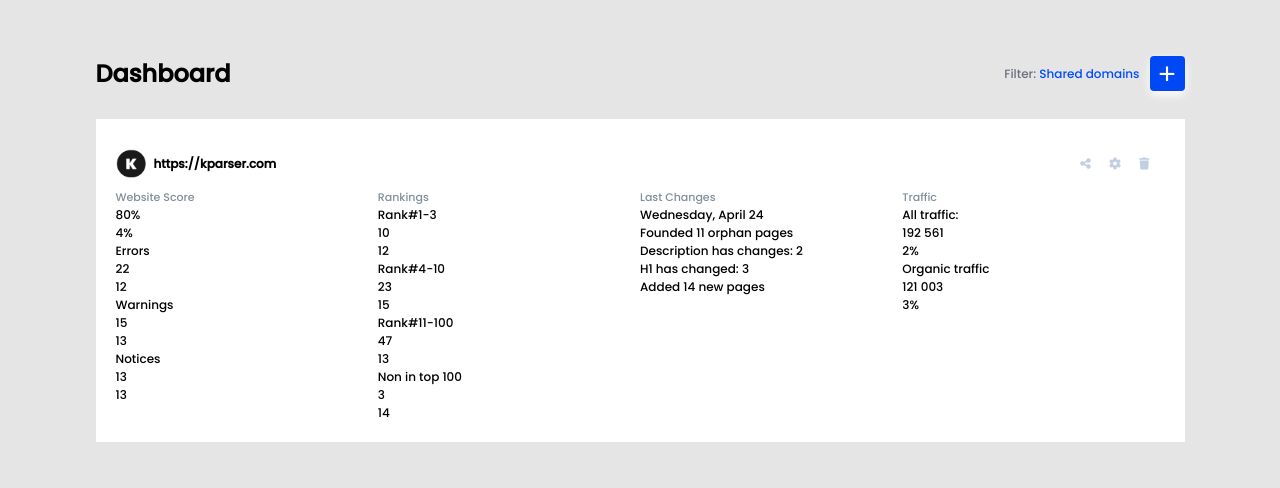
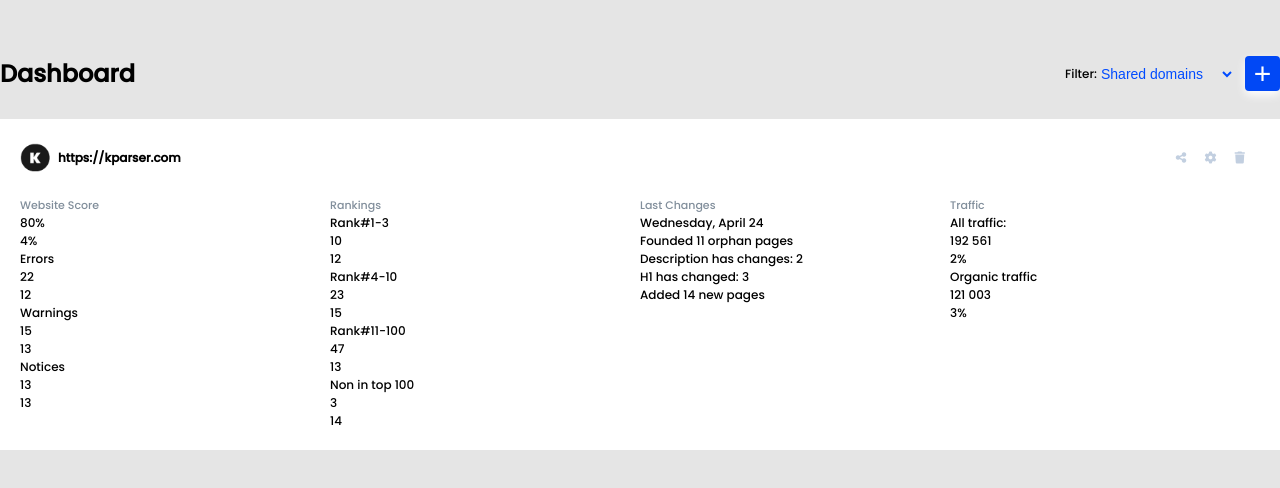
Before and after one commit to D-our/HW_15_FINAL, a plain HTML site: page index.html in a window 1280 px wide. Drawn offline with Linux system fonts and the light colour scheme.

Commit message:
Add files via upload

```diff
--- a/index.html
+++ b/index.html
@@ -8,18 +8,24 @@
     <script src="https://kit.fontawesome.com/42a968f827.js" crossorigin="anonymous"></script>
 </head>
 <body>
-<div class="global__container">
 
 
-    <div class="global__container--sub">
+
+    <div class="wrapper">
 
         <header>
 
             <h1>Dashboard</h1>
-            <div class="filter">
-                <p>Filter: <span>Shared domains</span></p>
-                <button class="plus" type="button">+</button>
-            </div>
+            <form action="index.html" method="POST">
+
+                    <label for="filter">Filter:</label>
+                    <select name="filter" id="filter">
+                        <option value="Shared domains">Shared domains</option>
+                        <option value="Shared domains_1">Shared domains_1</option>
+                    </select>
+                    <button class="plus" type="button">+</button>
+
+            </form>
 
         </header>
 
@@ -121,6 +127,6 @@
 
     </div>
 
-</div>
+
 </body>
 </html>
--- a/styles/_header.sass
+++ b/styles/_header.sass
@@ -1,23 +1,26 @@
 header
-  width: 100%
   display: flex
   align-items: center
   justify-content: space-between
   margin: 50px 0px 22px 0px
-  .filter
+  form
     display: flex
     align-items: center
-    span
-      color: $main_color_blue
-    p
-      color: $filter
-    .plus
-      background-color: #0148f5
-      border: none
-      width: 35px
-      height: 35px
-      border-radius: 4px
-      color: white
-      font-size: 30px
-      box-shadow: 0px 4px 10px
-      margin: 6px 0px 6px 10px
+  select
+    font-size: 14px
+    color: $filter
+    border: none
+    color: $main_color_blue
+    background-color: $bg_color
+  option
+    color: $main_color_blue
+  .plus
+    background-color: #0148f5
+    border: none
+    width: 35px
+    height: 35px
+    border-radius: 4px
+    color: white
+    font-size: 30px
+    box-shadow: 0px 4px 10px
+    margin: 6px 0px 6px 10px
--- a/styles/_main.sass
+++ b/styles/_main.sass
@@ -1,18 +1,17 @@
 main
-  width: 1089px
   background-color: #ffffff
   padding: 20px
   .main__header
     display: flex
     align-items: center
     justify-content: space-between
+    margin: 0px auto 20px 0px
   .bg_logo
     background: url(../img/bg_logo.png) left center
     background-repeat: no-repeat
     background-size: 30px
     display: inline-block
     padding: 10px 0px 10px 38px
-    margin: 6px 0px
     color: black
     font-weight: bold
     text-decoration: none
@@ -22,4 +21,4 @@
   .main__body
     display: flex
     .main__body--1,.main__body--2,.main__body--3,.main__body--4
-      width: 264px
+      width: 25%
```
Also changed, not shown: styles/styles.css, 1 other file.
